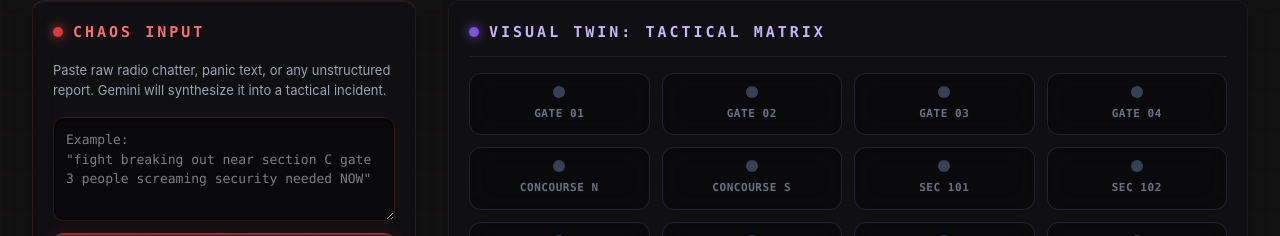
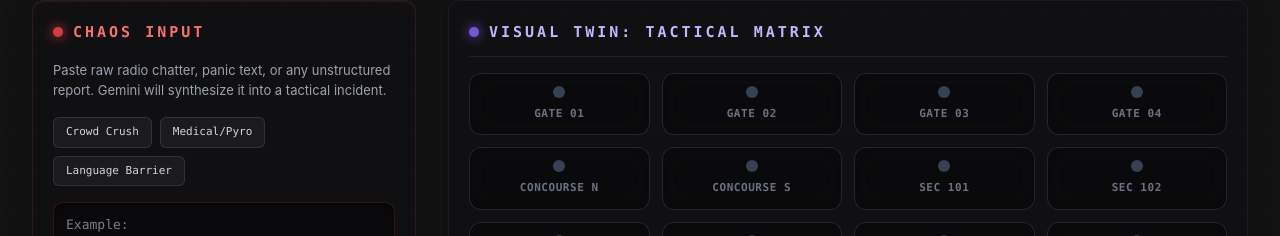
Before and after one commit to jerinsigi/NodeZero, a React (Vite) app in the folder frontend/: page / in a window 1280 px wide. Shown: the part 185-421 px from the top of the page. Built offline with nearby package versions, Linux system fonts and the light colour scheme; no server answers; the database is empty.

Commit message:
Fixed bug

```diff
--- a/frontend/src/components/ChaosGenerator.jsx
+++ b/frontend/src/components/ChaosGenerator.jsx
@@ -13,6 +13,13 @@ const SEVERITY_STYLES = {
   medium: { ring: '#f59e0b', label: 'bg-amber-500',  text: 'MED'  },
   low:    { ring: '#22c55e', label: 'bg-green-600',  text: 'LOW'  },
 };
+
+const PRESETS = [
+  { label: 'Crowd Crush', text: "Gate 4 turnstiles are jammed. Fans are piling up outside the security perimeter. There's shouting, we need backup down here immediately." },
+  { label: 'Medical/Pyro', text: "Ultras in Section 212 just lit active flares. Smoke is blinding the exit stairs. Someone collapsed from asthma." },
+  { label: 'Language Barrier', text: "Issue in concourse 5" }
+];
+
 
 export default function ChaosGenerator() {
   const [text, setText]         = useState('');
@@ -111,6 +118,20 @@ export default function ChaosGenerator() {
 
       {/* ── Textarea ──────────────────────────────────────────────────────── */}
       <form onSubmit={handleSubmit} style={styles.form}>
+        <div style={styles.presetContainer}>
+          {PRESETS.map((p) => (
+            <button
+              key={p.label}
+              type="button"
+              onClick={() => setText(p.text)}
+              style={styles.presetBtn}
+              title={p.text}
+              disabled={isLoading}
+            >
+              {p.label}
+            </button>
+          ))}
+        </div>
         <textarea
           id="chaos-input"
           value={text}
@@ -228,6 +249,23 @@ const styles = {
     flexDirection: 'column',
     gap:           '12px',
   },
+  presetContainer: {
+    display: 'flex',
+    flexWrap: 'wrap',
+    gap: '8px',
+    marginBottom: '4px',
+  },
+  presetBtn: {
+    background: 'rgba(255,255,255,0.05)',
+    border: '1px solid rgba(255,255,255,0.1)',
+    color: '#d1d5db',
+    padding: '6px 12px',
+    borderRadius: '6px',
+    fontSize: '11px',
+    fontFamily: 'ui-monospace, Consolas, monospace',
+    cursor: 'pointer',
+    transition: 'all 0.2s',
+  },
   textarea: {
     background:   'rgba(0, 0, 0, 0.4)',
     border:       '1px solid rgba(239, 68, 68, 0.2)',
--- a/frontend/src/components/StadiumMatrix.jsx
+++ b/frontend/src/components/StadiumMatrix.jsx
@@ -17,12 +17,21 @@ export default function StadiumMatrix({ incidents = [] }) {
       let node = inc.location_node ? inc.location_node.toUpperCase().replace(/\s+/g, '_') : 'UNKNOWN';
       // Normalize single digit gates like GATE_1 to GATE_01
       node = node.replace(/^GATE_(\d)$/, 'GATE_0$1');
+      // Normalize SECTION_ to SEC_
+      node = node.replace(/^SECTION_/, 'SEC_');
+      // Normalize CONCOURSE numbers
+      node = node.replace(/^CONCOURSE_(\d)$/, 'CONCOURSE_0$1');
+      // Normalize VIP variations to VIP_LOUNGE
+      if (node.startsWith('VIP')) node = 'VIP_LOUNGE';
+      // Normalize FIELD to PITCH
+      if (node.includes('FIELD')) node = 'PITCH';
 
       const currentRank = statusMap[node] ? severityRank[statusMap[node]] : 0;
-      const incRank = severityRank[inc.severity] || 0;
+      const severityStr = inc.severity ? inc.severity.toLowerCase() : 'low';
+      const incRank = severityRank[severityStr] || 1;
 
       if (incRank > currentRank) {
-        statusMap[node] = inc.severity;
+        statusMap[node] = severityStr;
       }
     });
     return statusMap;
```
